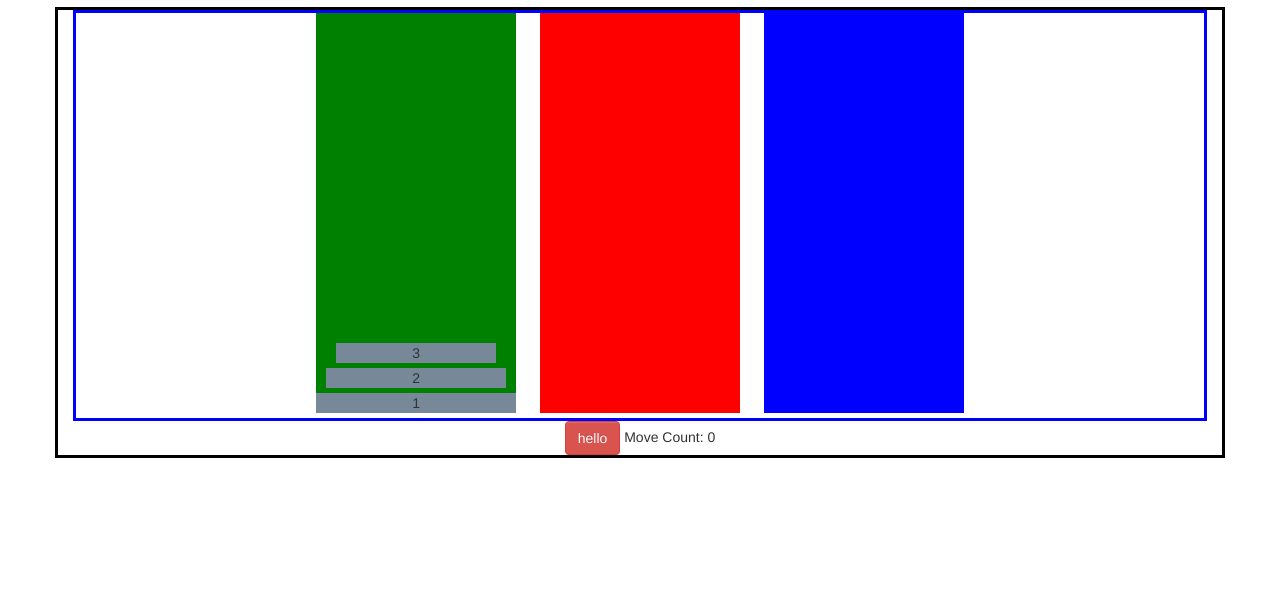
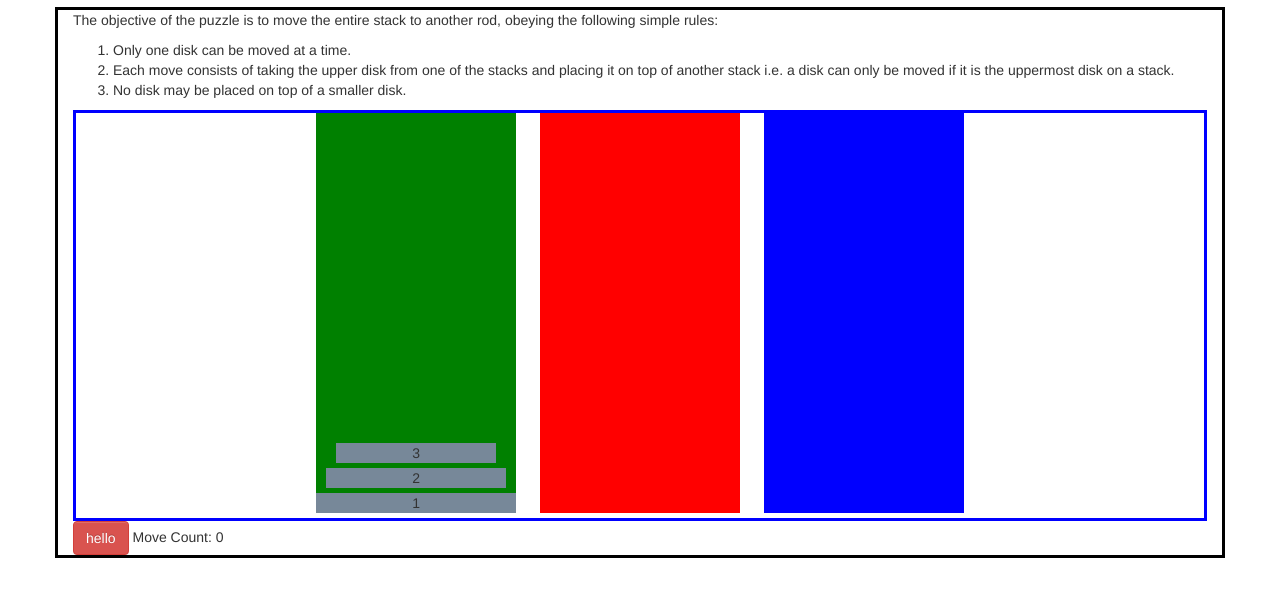
Before and after one commit to briansimoni/towers-of-hanoi, a plain HTML site: page index.html in a window 1280 px wide. Shown: the part 63-660 px from the top of the page. Drawn offline with Linux system fonts and the light colour scheme.

Commit message:
Added the rules

```diff
--- a/css/styles.css
+++ b/css/styles.css
@@ -5,8 +5,6 @@ h1{
 .container{
     border-style: solid;
     border-color: black;
-    text-align:center;
-    position:initial;
 }
 
 .towers-container{
--- a/index.html
+++ b/index.html
@@ -11,6 +11,15 @@
 <h1>Towers of Hanoi</h1>
 
 <div class="container">
+
+    <p id="rules">The objective of the puzzle is to move the entire stack to another rod, obeying the following simple rules:
+        <ol>
+            <li>Only one disk can be moved at a time.</li>
+            <li>Each move consists of taking the upper disk from one of the stacks and placing it on top of another stack i.e. a disk can only be moved if it is the uppermost disk on a stack.</li>
+            <li>No disk may be placed on top of a smaller disk.</li>
+        </ol>
+    </p>
+
     <div class="towers-container">
         <div id="tower-one" class="tower">
             <!--<div class="disk-six">6</div>-->
```
